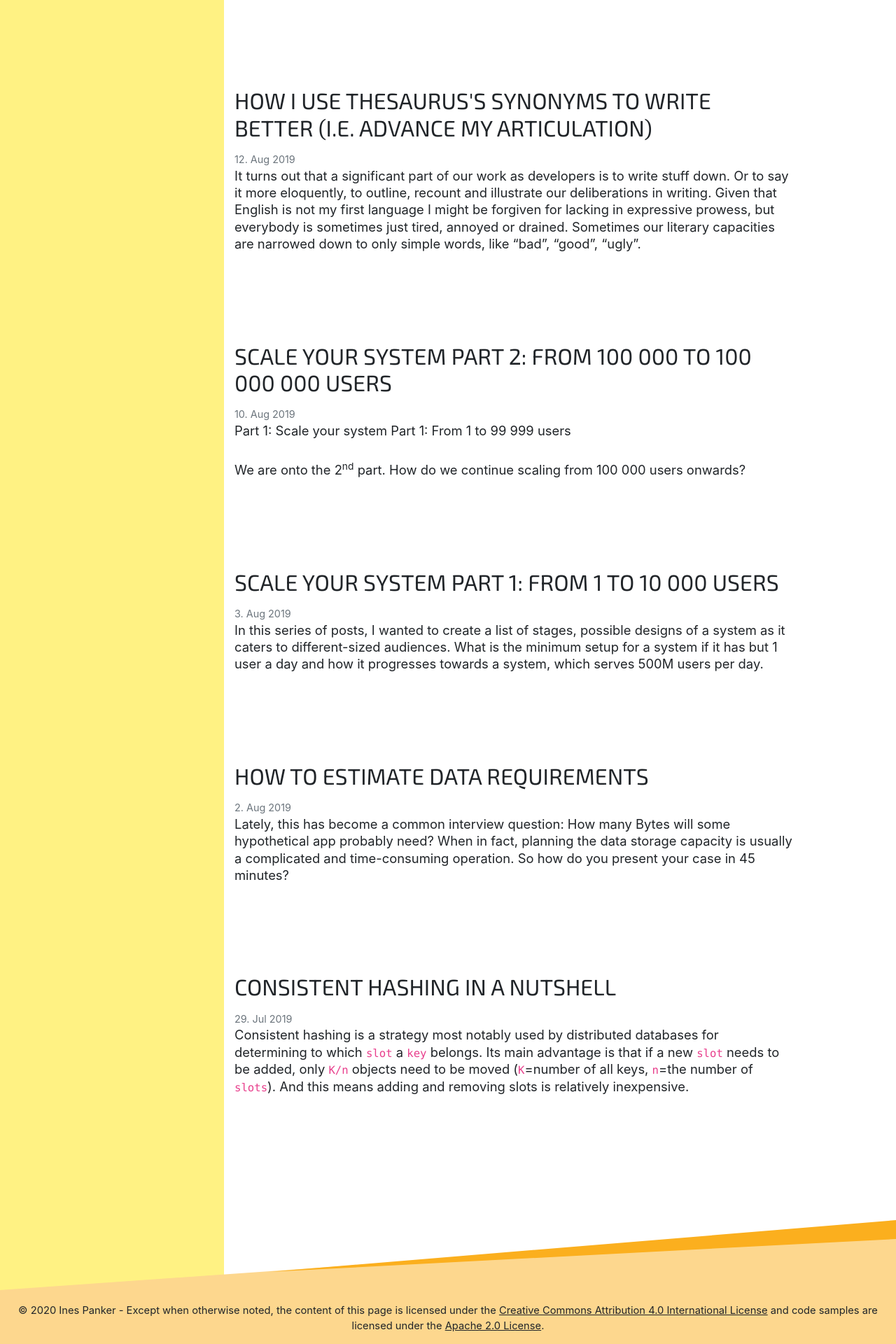
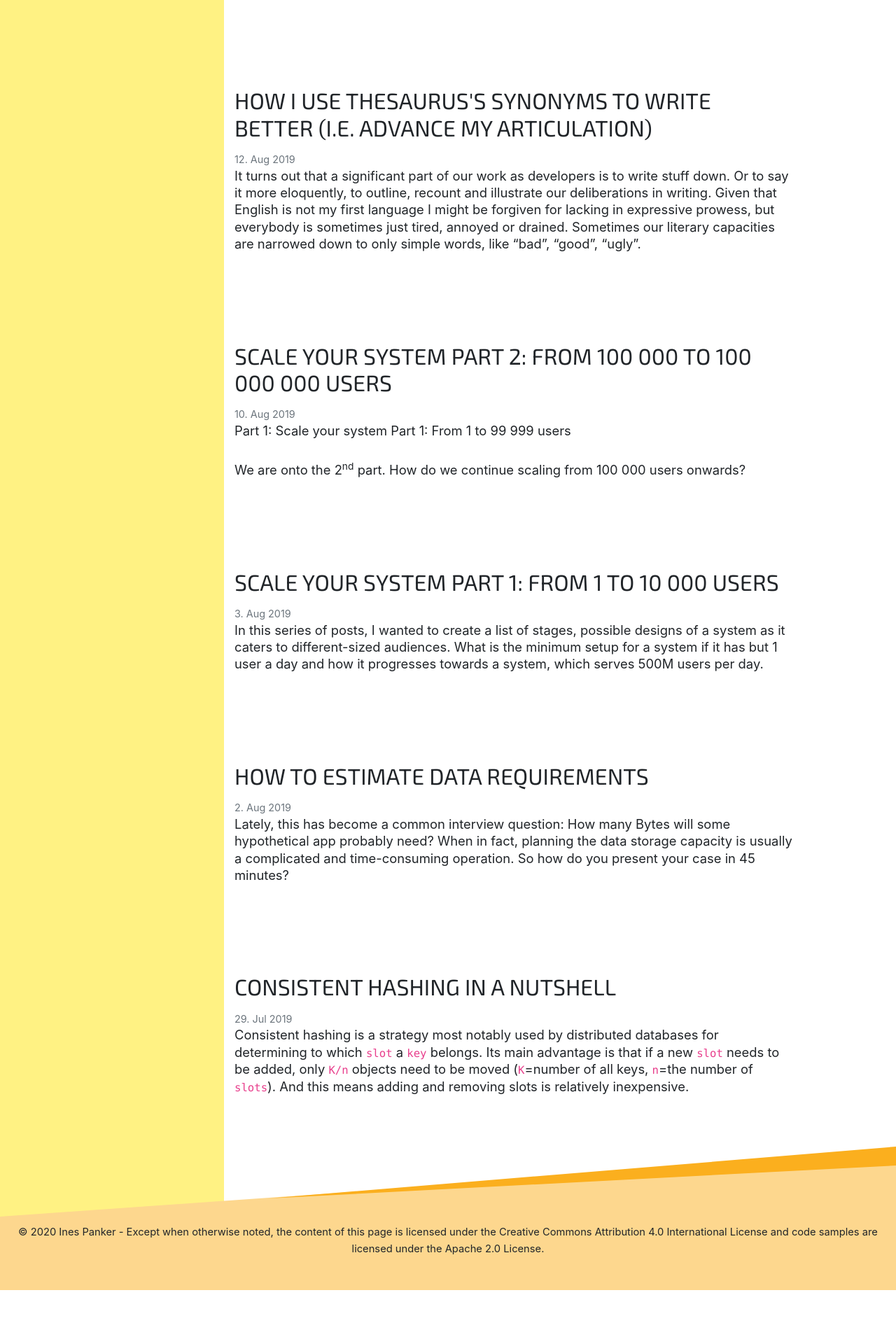
Before and after one commit to inesp/inesp.github.io, a Jekyll site: the page built from index.md, in a window 1280 px wide. Shown: the part 4380-6300 px from the top of the page at 70% size. Built offline with Jekyll 4.4.1, drawn with Linux system fonts in a browser that asks for light colours; some web fonts are replaced; after the commit the page ends 6223 px from its top, so only the background shows below that.

Commit message:
Make 404 page be at minimum 100% high

```diff
--- a/_layouts/default.html
+++ b/_layouts/default.html
@@ -9,9 +9,9 @@
 
 	<body>
 
-    <div class="container-fluid position-relative">
+    <div class="container-fluid">
 
-      <div class="row">
+      <div class="row position-relative" style="min-height:100vh">
         <aside class="col-md-12 col-lg-3 aside-padding no-gutters">
           {%- include sidebar.html -%}
         </aside>
@@ -20,31 +20,22 @@
       		{{ content }}
         </div>
 
+        <div class="separator">
+          <svg class="separator__svg" width="100%" height="100" viewBox="0 0 100 100" preserveAspectRatio="none" fill="#fdd78e" version="1.1" xmlns="http://www.w3.org/2000/svg">
+            <path d="M 100 100 V 10 L 0 100"/>
+            <path d="M 30 74 L 100 0 V 27 Z" fill="#fbaf1e" stroke-width="0"/>
+          </svg>
 
-      <div class="separator">
-        <svg class="separator__svg" width="100%" height="100" viewBox="0 0 100 100" preserveAspectRatio="none" fill="#fdd78e" version="1.1" xmlns="http://www.w3.org/2000/svg">
-          <path d="M 100 100 V 10 L 0 100"/>
-          <path d="M 30 74 L 100 0 V 27 Z" fill="#fbaf1e" stroke-width="0"/>
-        </svg>
-      </div>
-    </div>
-
-    </div>
-
-    <footer class="container-fluid" style="background: #fdd78e;">
-
-
-      <div class="row">
-        <div class="col-xs-12 col-sm-12 text-center">
-          <p>
+          <p style="background: #fdd78e;" class="text-center mb-0 pt-2 pb-5">
             <small>© {{ "now" | date: "%Y"}} {{ site.author }} -
             Except when otherwise noted, the content of this page is licensed under the <a rel="license" href="http://creativecommons.org/licenses/by/4.0/" target="_blank">Creative Commons Attribution 4.0 International License</a> and code samples are licensed under the <a href="https://www.apache.org/licenses/LICENSE-2.0" target="_blank">Apache 2.0 License</a>.
             </small>
           </p>
+        </div>
 
-        </div>
       </div>
-    </footer>
+
+    </div>
 
 
 	</body>
```
Also changed, not shown: 404.html (+2 -16 lines).
